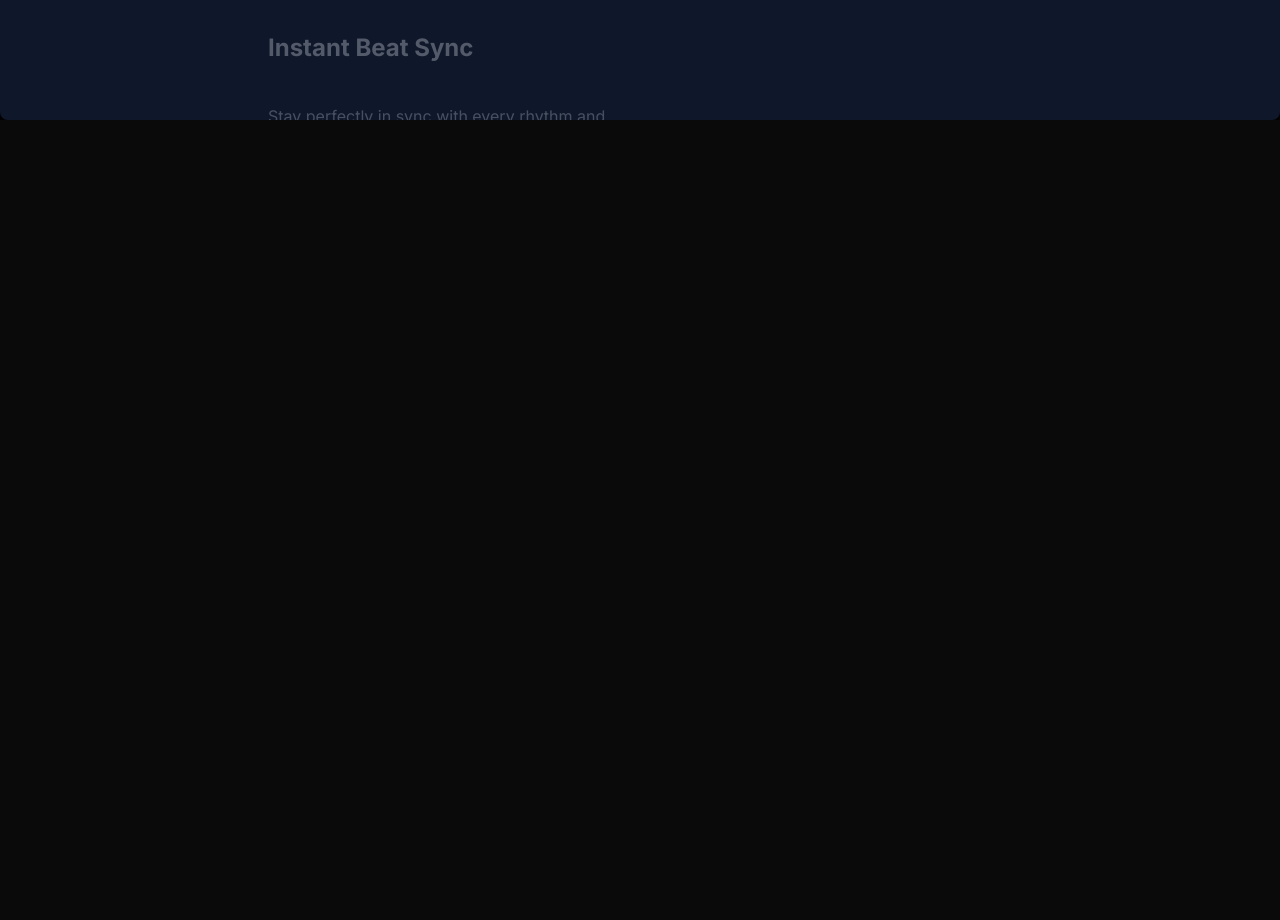
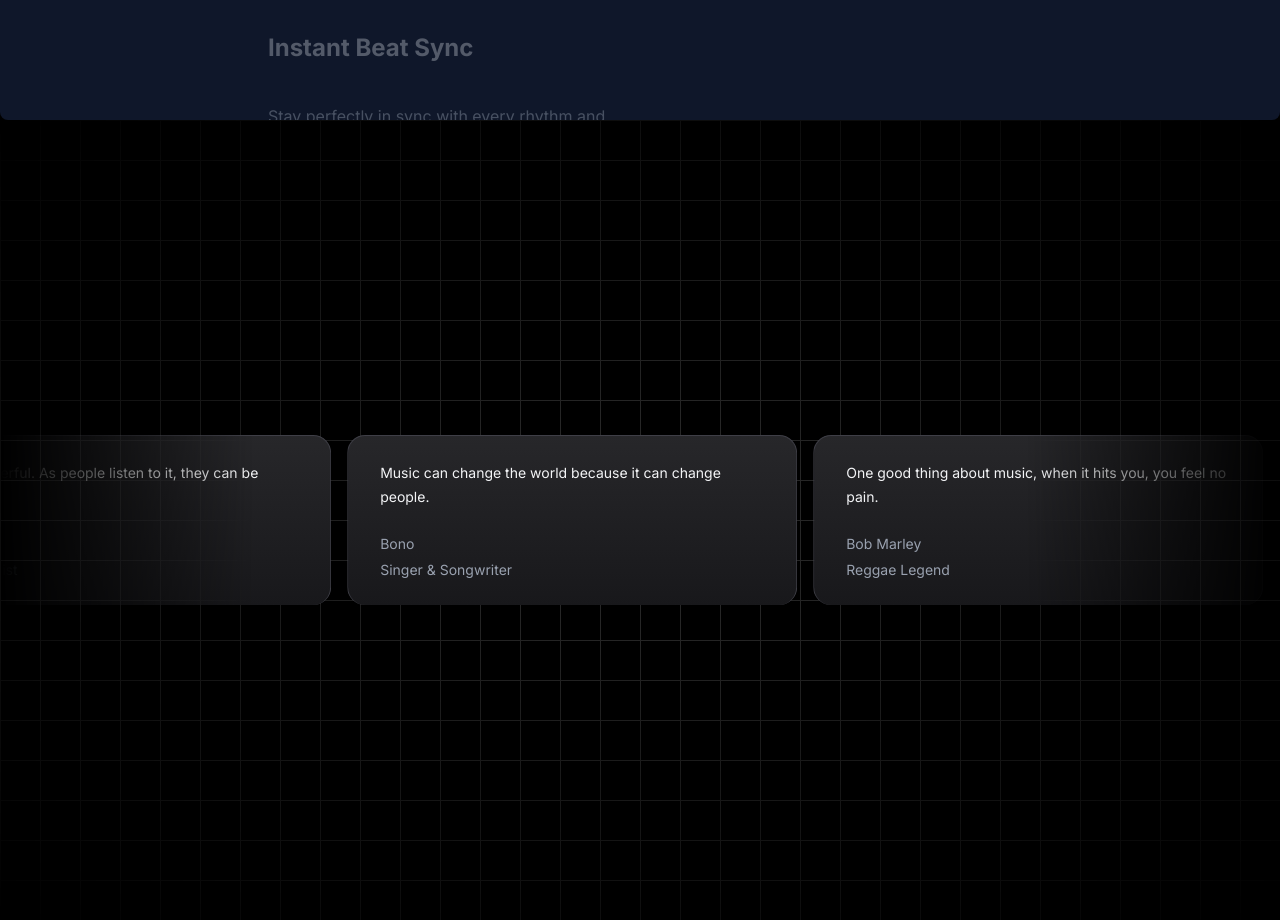
Before and after one commit to Zeeshan-Zahoor/music-academy, a Next.js app: page / in a window 1280 px wide. Shown: the part 1680-2600 px from the top of the page. Before the commit the page ends 1800 px from the top, so only its background shows below. Built offline with nearby package versions, Linux system fonts and the light colour scheme.

Commit message:
grid background and moving cards

```diff
--- a/src/app/globals.css
+++ b/src/app/globals.css
@@ -6,6 +6,12 @@
 @custom-variant dark (&:where(.dark, .dark *));
 
 @theme inline {
+   --animate-scroll: scroll var(--animation-duration, 40s) var(--animation-direction, forwards) linear infinite;
+   @keyframes scroll {
+    to {
+      transform: translate(calc(-50% - 0.5rem));
+    }
+  }
    --animate-spotlight: spotlight 2s ease 0.75s 1 forwards;
   --color-background: var(--background);
   --color-foreground: var(--foreground);
--- a/src/app/page.tsx
+++ b/src/app/page.tsx
@@ -1,6 +1,6 @@
 import FeaturedCourses from "@/components/FeaturedCourses";
 import WhyChooseUs from "@/components/WhyChooseUs";
-
+import MusicSchoolTestimonials from "@/components/MusicSchoolTestimonials";
 import HeroSection from "@/components/HeroSection";
 
 export default function Home() {
@@ -9,6 +9,7 @@ export default function Home() {
       <HeroSection />
       <FeaturedCourses />
       <WhyChooseUs />
+      <MusicSchoolTestimonials />
     </main>
   );
 }
--- /dev/null
+++ b/src/components/MusicSchoolTestimonials.tsx
@@ -0,0 +1,92 @@
+'use client';
+
+import { cn } from "@/lib/utils";
+import React from "react";
+import { InfiniteMovingCards } from "./ui/infinite-moving-cards";
+
+const testimonials = [
+  {
+    quote:
+      "Music can change the world because it can change people.",
+    name: "Bono",
+    title: "Singer & Songwriter",
+  },
+  {
+    quote:
+      "One good thing about music, when it hits you, you feel no pain.",
+    name: "Bob Marley",
+    title: "Reggae Legend",
+  },
+  {
+    quote:
+      "Without music, life would be a mistake.",
+    name: "Friedrich Nietzsche",
+    title: "Philosopher",
+  },
+  {
+    quote:
+      "Where words fail, music speaks.",
+    name: "Hans Christian Andersen",
+    title: "Author",
+  },
+  {
+    quote:
+      "Music is the universal language of mankind.",
+    name: "Henry Wadsworth Longfellow",
+    title: "Poet",
+  },
+  {
+    quote:
+      "Turn up the volume, close your eyes, and let the rhythm take over.",
+    name: "Daft Punk",
+    title: "Electronic Music Duo",
+  },
+  {
+    quote:
+      "Jazz is not dead, it just smells funny.",
+    name: "Frank Zappa",
+    title: "Musician & Composer",
+  },
+  {
+    quote:
+      "Music expresses that which cannot be put into words.",
+    name: "Victor Hugo",
+    title: "Writer",
+  },
+  {
+    quote:
+      "Life seems to go on without effort when I am filled with music.",
+    name: "George Eliot",
+    title: "Novelist",
+  },
+  {
+    quote:
+      "Music is powerful. As people listen to it, they can be affected.",
+    name: "Ray Charles",
+    title: "Singer & Pianist",
+  },
+];
+
+function MusicSchoolTestimonials() {
+  return (
+    <div className="relative flex h-[50rem] w-full items-center justify-center bg-white dark:bg-black">
+      <div
+        className={cn(
+          "absolute inset-0",
+          "[background-size:40px_40px]",
+          "[background-image:linear-gradient(to_right,#e4e4e7_1px,transparent_1px),linear-gradient(to_bottom,#e4e4e7_1px,transparent_1px)]",
+          "dark:[background-image:linear-gradient(to_right,#262626_1px,transparent_1px),linear-gradient(to_bottom,#262626_1px,transparent_1px)]",
+        )}
+      />
+      {/* Radial gradient for the container to give a faded look */}
+      <div className="pointer-events-none absolute inset-0 flex items-center justify-center bg-white [mask-image:radial-gradient(ellipse_at_center,transparent_20%,black)] dark:bg-black"></div>
+        <InfiniteMovingCards
+                    items={testimonials}
+                    direction="right"
+                    speed="slow"
+                />
+    </div>
+  )
+}
+
+export default MusicSchoolTestimonials
--- /dev/null
+++ b/src/components/ui/infinite-moving-cards.tsx
@@ -0,0 +1,117 @@
+"use client";
+
+import { cn } from "@/lib/utils";
+import React, { useEffect, useState } from "react";
+
+export const InfiniteMovingCards = ({
+  items,
+  direction = "left",
+  speed = "fast",
+  pauseOnHover = true,
+  className,
+}: {
+  items: {
+    quote: string;
+    name: string;
+    title: string;
+  }[];
+  direction?: "left" | "right";
+  speed?: "fast" | "normal" | "slow";
+  pauseOnHover?: boolean;
+  className?: string;
+}) => {
+  const containerRef = React.useRef<HTMLDivElement>(null);
+  const scrollerRef = React.useRef<HTMLUListElement>(null);
+
+  useEffect(() => {
+    addAnimation();
+  }, []);
+  const [start, setStart] = useState(false);
+  function addAnimation() {
+    if (containerRef.current && scrollerRef.current) {
+      const scrollerContent = Array.from(scrollerRef.current.children);
+
+      scrollerContent.forEach((item) => {
+        const duplicatedItem = item.cloneNode(true);
+        if (scrollerRef.current) {
+          scrollerRef.current.appendChild(duplicatedItem);
+        }
+      });
+
+      getDirection();
+      getSpeed();
+      setStart(true);
+    }
+  }
+  const getDirection = () => {
+    if (containerRef.current) {
+      if (direction === "left") {
+        containerRef.current.style.setProperty(
+          "--animation-direction",
+          "forwards",
+        );
+      } else {
+        containerRef.current.style.setProperty(
+          "--animation-direction",
+          "reverse",
+        );
+      }
+    }
+  };
+  const getSpeed = () => {
+    if (containerRef.current) {
+      if (speed === "fast") {
+        containerRef.current.style.setProperty("--animation-duration", "20s");
+      } else if (speed === "normal") {
+        containerRef.current.style.setProperty("--animation-duration", "40s");
+      } else {
+        containerRef.current.style.setProperty("--animation-duration", "80s");
+      }
+    }
+  };
+  return (
+    <div
+      ref={containerRef}
+      className={cn(
+        "scroller relative z-20 max-w-7xl overflow-hidden [mask-image:linear-gradient(to_right,transparent,white_20%,white_80%,transparent)]",
+        className,
+      )}
+    >
+      <ul
+        ref={scrollerRef}
+        className={cn(
+          "flex w-max min-w-full shrink-0 flex-nowrap gap-4 py-4",
+          start && "animate-scroll",
+          pauseOnHover && "hover:[animation-play-state:paused]",
+        )}
+      >
+        {items.map((item, idx) => (
+          <li
+            className="relative w-[350px] max-w-full shrink-0 rounded-2xl border border-b-0 border-zinc-200 bg-[linear-gradient(180deg,#fafafa,#f5f5f5)] px-8 py-6 md:w-[450px] dark:border-zinc-700 dark:bg-[linear-gradient(180deg,#27272a,#18181b)]"
+            key={item.name}
+          >
+            <blockquote>
+              <div
+                aria-hidden="true"
+                className="user-select-none pointer-events-none absolute -top-0.5 -left-0.5 -z-1 h-[calc(100%_+_4px)] w-[calc(100%_+_4px)]"
+              ></div>
+              <span className="relative z-20 text-sm leading-[1.6] font-normal text-neutral-800 dark:text-gray-100">
+                {item.quote}
+              </span>
+              <div className="relative z-20 mt-6 flex flex-row items-center">
+                <span className="flex flex-col gap-1">
+                  <span className="text-sm leading-[1.6] font-normal text-neutral-500 dark:text-gray-400">
+                    {item.name}
+                  </span>
+                  <span className="text-sm leading-[1.6] font-normal text-neutral-500 dark:text-gray-400">
+                    {item.title}
+                  </span>
+                </span>
+              </div>
+            </blockquote>
+          </li>
+        ))}
+      </ul>
+    </div>
+  );
+};
```
